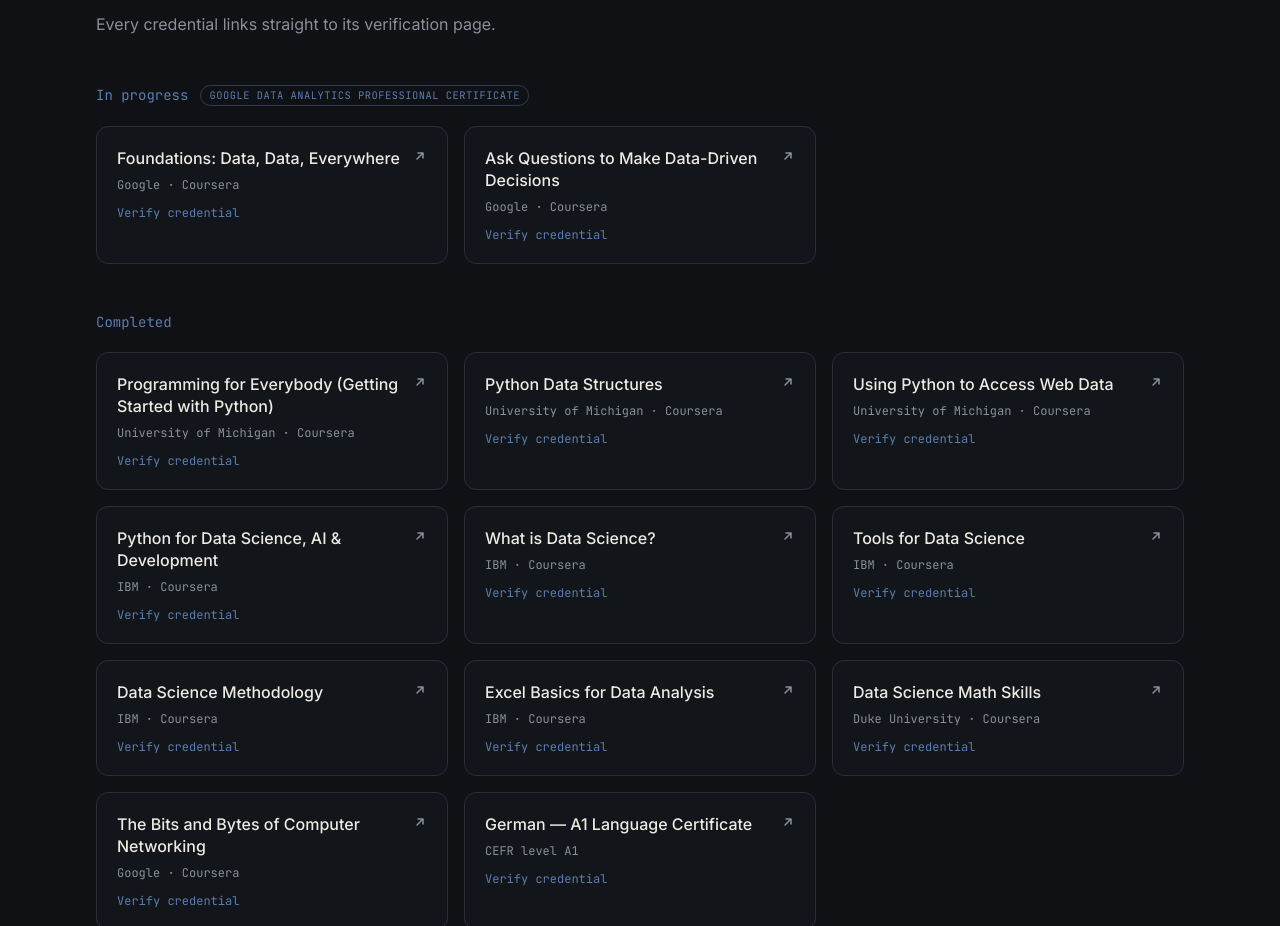
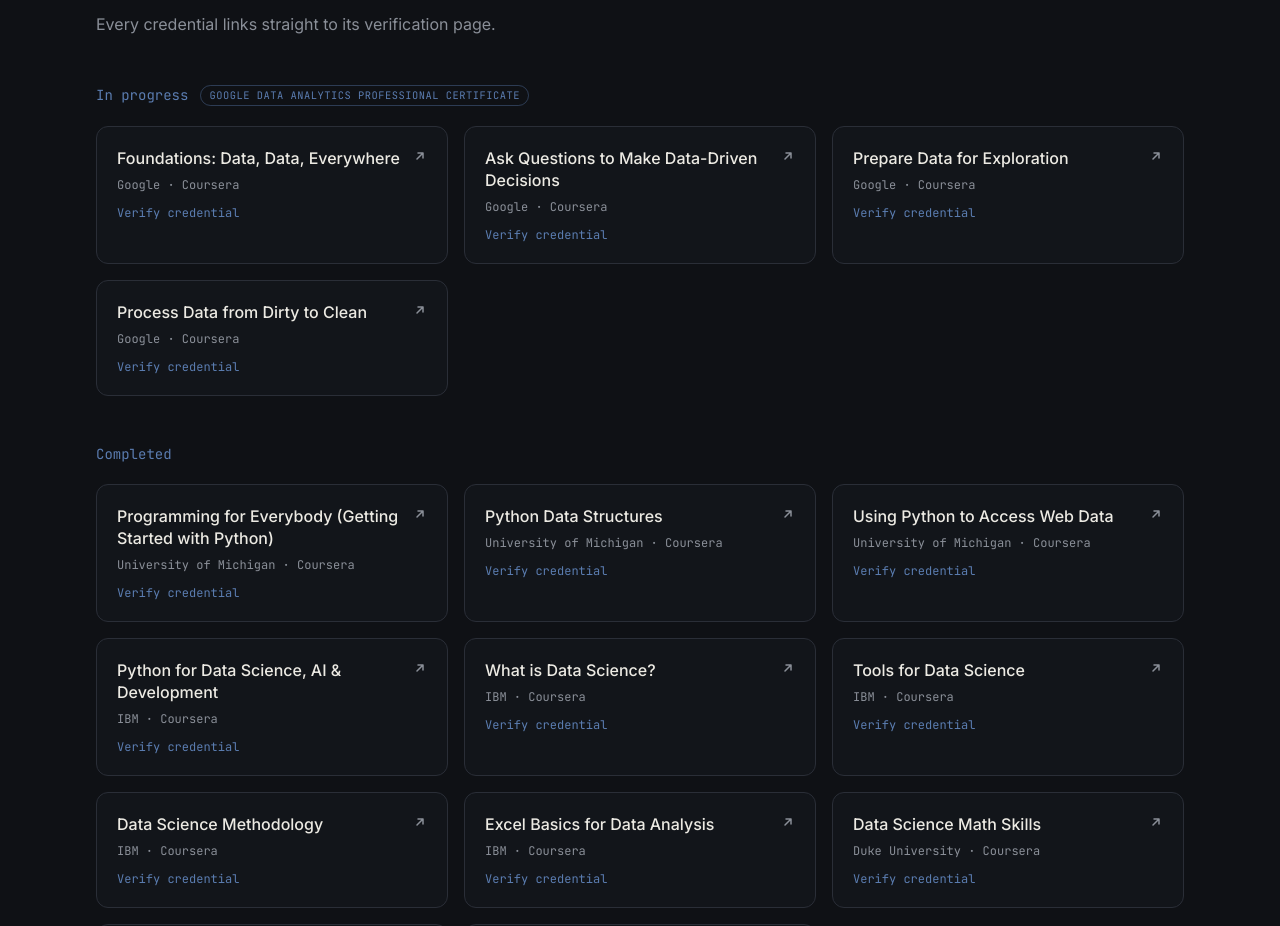
Before and after one commit to SeifAmr-c/Portfolio, a Next.js app: page / in a window 1280 px wide. Shown: the part 4160-5086 px from the top of the page. Built offline with nearby package versions, Linux system fonts and the light colour scheme; a web font is replaced by a local one.

Commit message:
Added new certificates., and changed the resume

```diff
--- a/src/data/certificates.ts
+++ b/src/data/certificates.ts
@@ -29,6 +29,24 @@
     inProgress: true,
     credentialUrl:
       "https://www.coursera.org/account/accomplishments/verify/0816FXJMVVJP",
+  },
+  {
+    title: "Prepare Data for Exploration",
+    issuer: "Coursera",
+    provider: "Google",
+    group: "Google Data Analytics Professional Certificate",
+    inProgress: true,
+    credentialUrl:
+      "https://www.coursera.org/account/accomplishments/verify/LMYF0QJZJQN2",
+  },
+  {
+    title: "Process Data from Dirty to Clean",
+    issuer: "Coursera",
+    provider: "Google",
+    group: "Google Data Analytics Professional Certificate",
+    inProgress: true,
+    credentialUrl:
+      "https://www.coursera.org/account/accomplishments/verify/HWA2UTK7AFDI",
   },
 
   // --- Standalone certificates ---
```
Also changed, not shown: 1 other file (tests, documents, lock files or other folders).
